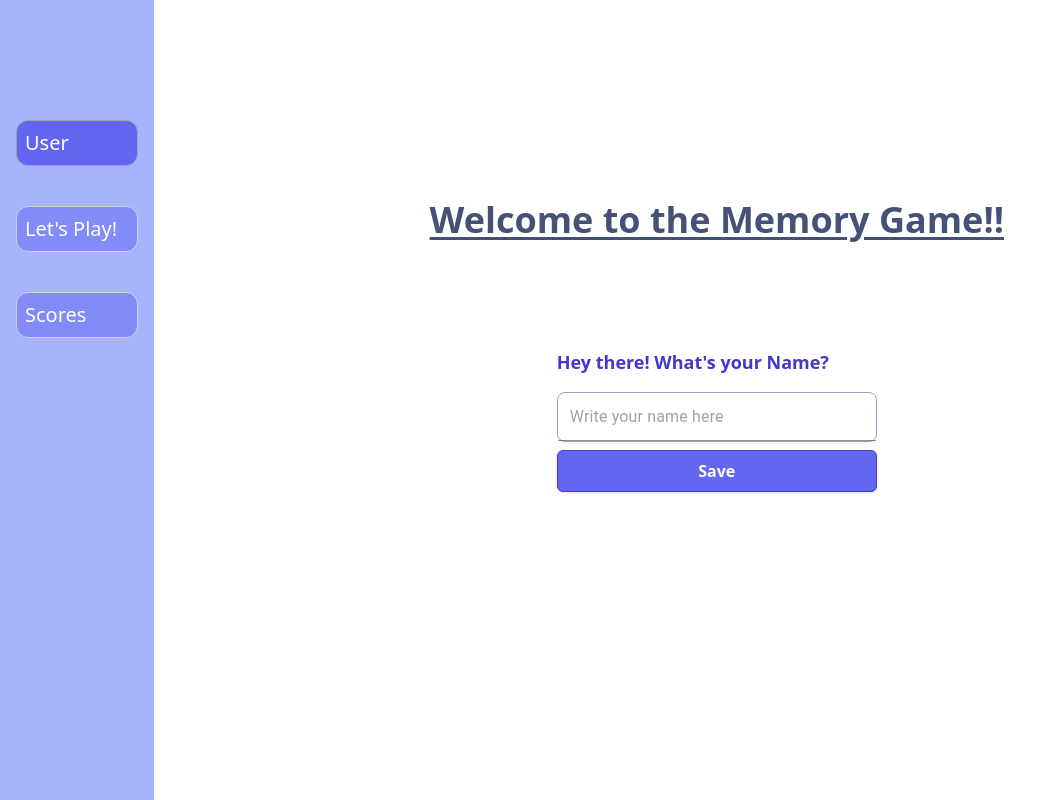
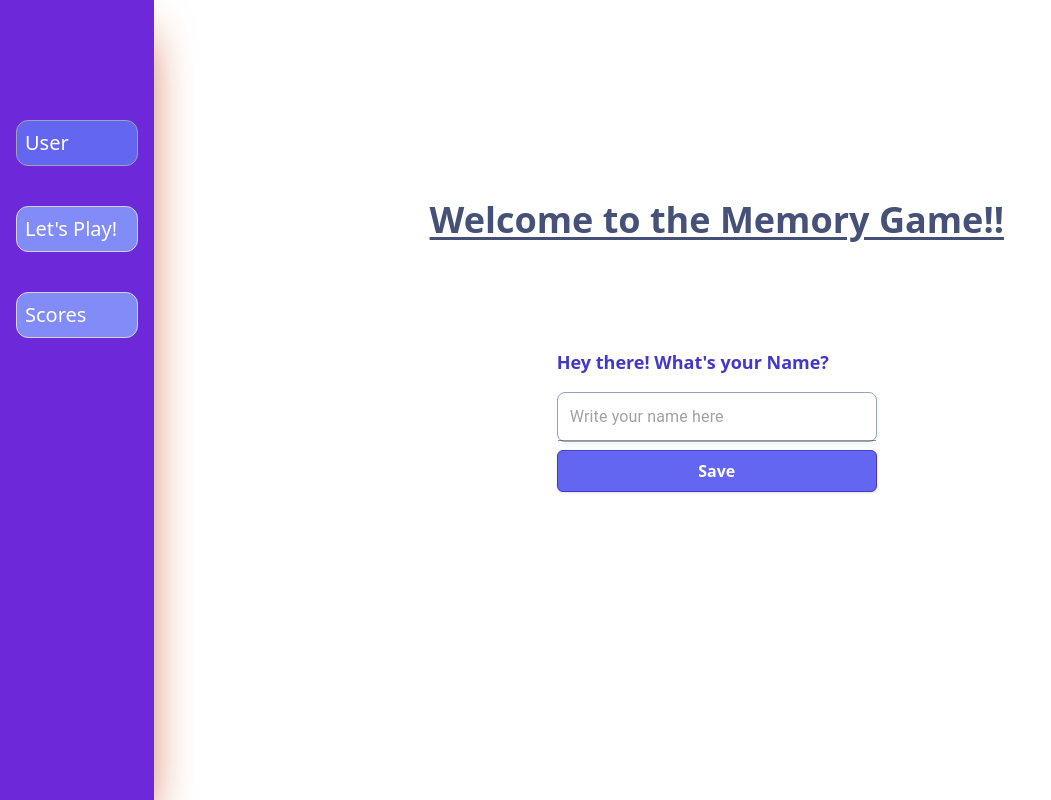
Before and after one commit to NunomValdez/memory_game, a React (Vite) app: page / in a window 1280 px wide. Shown: the whole page, without its empty margins (0-1051 px from the left). Built offline with nearby package versions, Linux system fonts and the light colour scheme; no server answers; what pexels would draw is missing.

Commit message:
minor color change

```diff
--- a/src/components/NavBar.jsx
+++ b/src/components/NavBar.jsx
@@ -2,7 +2,7 @@ import { NavLink } from "react-router-dom";
 
 export default function NavBar() {
   return (
-    <nav className="flex flex-col justify-start sm:w-[15%] md:w-[12%] bg-indigo-300 text-white h-lvh pt-[5%] ">
+    <nav className="flex flex-col justify-start sm:w-[15%] md:w-[12%] bg-violet-700 text-white h-lvh pt-[5%] shadow-2xl shadow-orange-700">
       <ul className="space-y-2 p-4">
         <li>
           <NavLink
```
